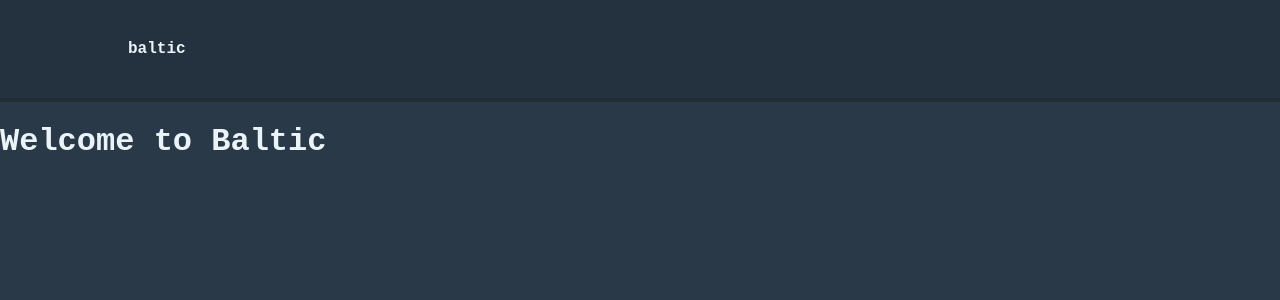
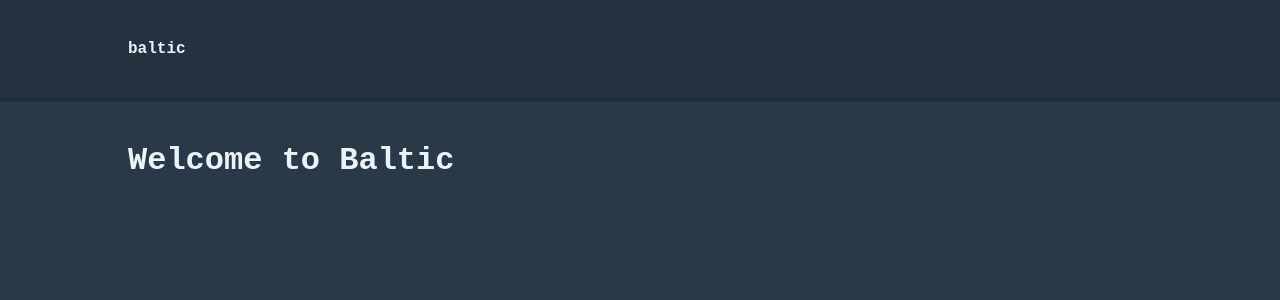
Before and after one commit to amacgillivray/baltic, a Jekyll site: the page built from index.md, in a window 1280 px wide. Shown: the top 300 px of the page. Built offline with Jekyll 4.4.1, drawn with Linux system fonts in a browser that asks for light colours.

Commit message:
Style content area

```diff
--- a/_sass/baltic/layout.scss
+++ b/_sass/baltic/layout.scss
@@ -39,3 +39,18 @@ h1 {
         }
     }
 }
+
+.content-area {
+    display: block;
+    max-width: calc(100vw - $pad_h);
+    margin: 40px $pad_h;
+
+    p {
+        max-width: 90ch;
+    }
+
+    img {
+        max-width: 100%;
+        border-radius: 12px;
+    }
+}
```
